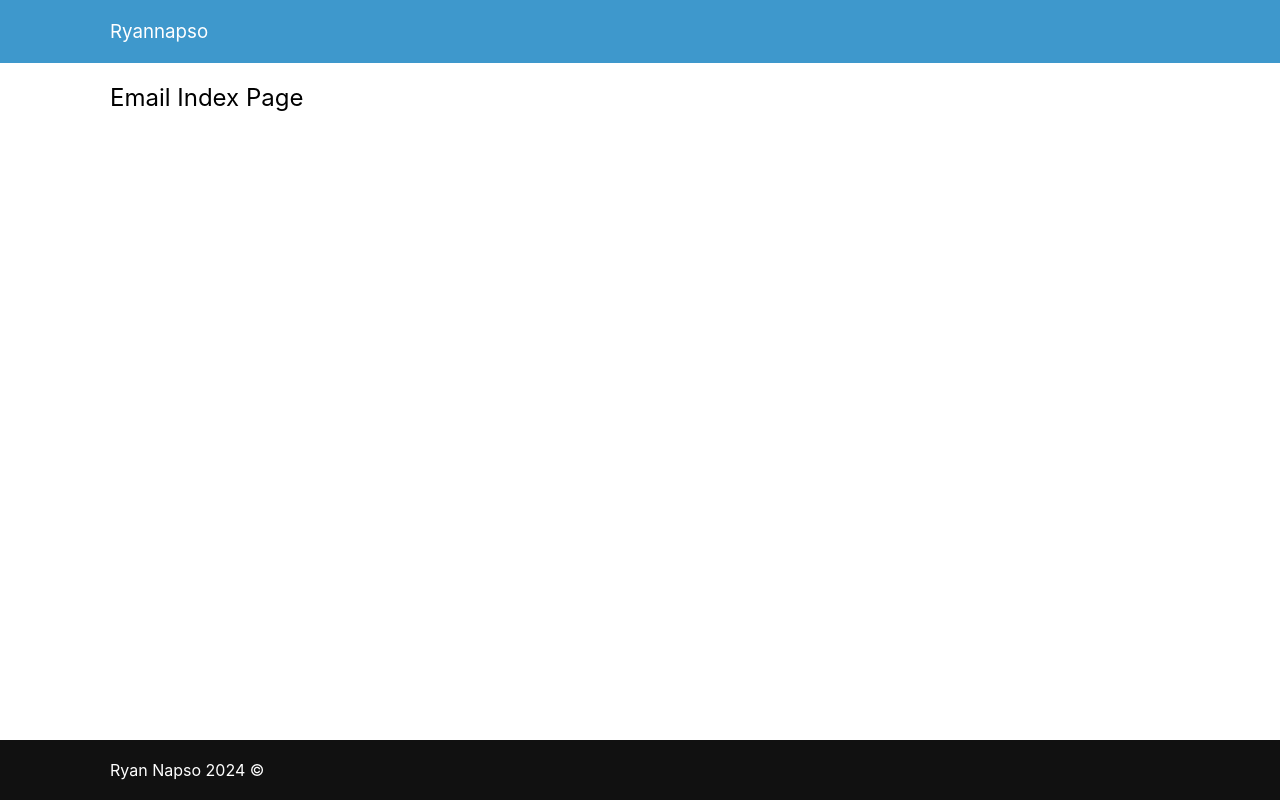
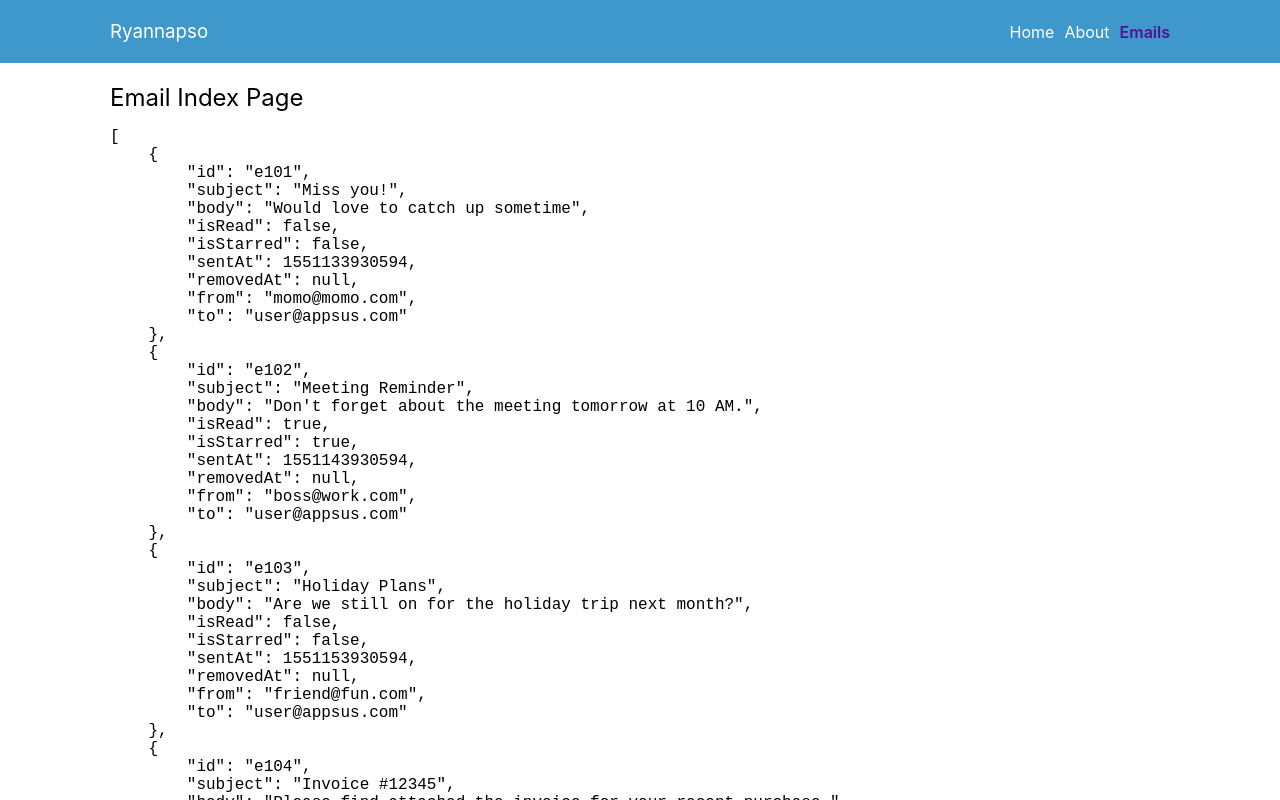
Before and after one commit to Ryannapso/MisterEmail-CA, a React (Vite) app: page /#/emailindex in a window 1280 px wide. Shown: the top 800 px of the page. Built offline with nearby package versions, Linux system fonts and the light colour scheme.

Commit message:
Added navigation and inital EmailIndex cmp

```diff
--- a/src/App.jsx
+++ b/src/App.jsx
@@ -2,16 +2,14 @@ import { HashRouter as Router, Routes, Route } from 'react-router-dom'
 import { HomePage } from './pages/HomePage';
 import { AboutUs } from './pages/AboutUs';
 import { EmailIndex } from './pages/EmailIndex';
+import { AppHeader } from './cmps/AppHeader';
+import { AppFooter } from './cmps/AppFooter';
 export function App() {
 
     return (
-        <section className='main-app'>
-            <header className="app-header">
-                <section className="container">
-                    <h1>Ryannapso</h1>
-                </section>
-            </header>
-            <Router>
+        <Router>
+            <section className='main-app'>
+                <AppHeader />
                 <main className='container'>
                     <Routes>
                         <Route path="/" element={<HomePage />} />
@@ -19,13 +17,9 @@ export function App() {
                         <Route path="/emailindex" element={<EmailIndex />} ></Route>
                     </Routes>
                 </main>
-            </Router>
-            <footer>
-                <section className="container">
-                    Ryan Napso 2024 &copy;
-                </section>
-            </footer>
-        </section>
+                <AppFooter />
+            </section>
+        </Router>
 
 
     )
--- a/src/assets/css/cmps/app-header.css
+++ b/src/assets/css/cmps/app-header.css
@@ -7,6 +7,7 @@
 .app-header section.container {
     display: flex;
     align-items: center;
+    justify-content: space-between;
 
 }
 
--- /dev/null
+++ b/src/cmps/AppFooter.jsx
@@ -0,0 +1,9 @@
+export function AppFooter() {
+    return (
+        <footer>
+            <section className="container">
+                Ryan Napso 2024 &copy;
+            </section>
+        </footer>
+    )
+}
--- /dev/null
+++ b/src/cmps/AppHeader.jsx
@@ -0,0 +1,16 @@
+import { NavLink } from "react-router-dom"
+
+export function AppHeader() {
+  return (
+    <header className="app-header">
+      <section className="container">
+        <h1>Ryannapso</h1>
+        <nav>
+          <NavLink to='/' >Home</NavLink>
+          <NavLink to='/aboutus' >About</NavLink>
+          <NavLink to='/emailindex' >Emails</NavLink>
+        </nav>
+      </section>
+    </header>
+  )
+}
--- a/src/pages/EmailIndex.jsx
+++ b/src/pages/EmailIndex.jsx
@@ -1,9 +1,28 @@
-
+import { useState } from "react"
+import { useEffect } from "react"
+import { emailService } from "../services/email.service"
 
 export function EmailIndex() {
+
+  const [emails, setEmails] = useState(null)
+
+  useEffect(() => {
+    loadEmails()
+  }, [])
+
+  async function loadEmails() {
+    try {
+      const emails = await emailService.query()
+      setEmails(emails)
+    } catch (error) {
+      console.log('Having issues with loading emails:', error)
+    }
+  }
+
   return (
     <div>
       <h1>Email Index Page</h1>
+      <pre>{JSON.stringify(emails, null, 4)}</pre>
     </div>
   )
 }
--- /dev/null
+++ b/src/services/email.service.js
@@ -0,0 +1,124 @@
+import { storageService } from './async-storage.service.js'
+import { utilService } from './util.service.js'
+
+
+
+export const emailService = {
+    query,
+    save,
+    remove,
+    getById,
+    createEmail,
+}
+
+    // const loggedinUser = {
+//     email: 'user@appsus.com',
+//     fullname: 'Mahatma Appsus'
+//     }
+
+const STORAGE_KEY = 'emails'
+
+_createEmails()
+
+async function query(filterBy) {
+    let emails = await storageService.query(STORAGE_KEY)
+    if (filterBy) {
+        var { type, maxBatteryStatus, minBatteryStatus, model } = filterBy
+        maxBatteryStatus = maxBatteryStatus || Infinity
+        minBatteryStatus = minBatteryStatus || 0
+        emails = emails.filter(email => email.type.toLowerCase().includes(type.toLowerCase()) && email.model.toLowerCase().includes(model.toLowerCase())
+            && (email.batteryStatus < maxBatteryStatus)
+            && email.batteryStatus > minBatteryStatus)
+    }
+    return emails
+}
+
+function getById(id) {
+    return storageService.get(STORAGE_KEY, id)
+}
+
+function remove(id) {
+    return storageService.remove(STORAGE_KEY, id)
+}
+
+function save(emailToSave) {
+    if (emailToSave.id) {
+        return storageService.put(STORAGE_KEY, emailToSave)
+    } else {
+        emailToSave.isOn = false
+        return storageService.post(STORAGE_KEY, emailToSave)
+    }
+}
+
+function createEmail(model = '', type = '', batteryStatus = 100) {
+    return {
+        model,
+        batteryStatus,
+        type
+    }
+}
+
+function _createEmails() {
+    let emails = utilService.loadFromStorage(STORAGE_KEY)
+    if (!emails || !emails.length) {
+        emails = [
+            {
+                id: 'e101',
+                subject: 'Miss you!',
+                body: 'Would love to catch up sometime',
+                isRead: false,
+                isStarred: false,
+                sentAt: 1551133930594,
+                removedAt: null,
+                from: 'momo@momo.com',
+                to: 'user@appsus.com'
+            },
+            {
+                id: 'e102',
+                subject: 'Meeting Reminder',
+                body: 'Don\'t forget about the meeting tomorrow at 10 AM.',
+                isRead: true,
+                isStarred: true,
+                sentAt: 1551143930594,
+                removedAt: null,
+                from: 'boss@work.com',
+                to: 'user@appsus.com'
+            },
+            {
+                id: 'e103',
+                subject: 'Holiday Plans',
+                body: 'Are we still on for the holiday trip next month?',
+                isRead: false,
+                isStarred: false,
+                sentAt: 1551153930594,
+                removedAt: null,
+                from: 'friend@fun.com',
+                to: 'user@appsus.com'
+            },
+            {
+                id: 'e104',
+                subject: 'Invoice #12345',
+                body: 'Please find attached the invoice for your recent purchase.',
+                isRead: true,
+                isStarred: false,
+                sentAt: 1551163930594,
+                removedAt: null,
+                from: 'billing@store.com',
+                to: 'user@appsus.com'
+            },
+            {
+                id: 'e105',
+                subject: 'Welcome to Our Service!',
+                body: 'Thank you for signing up. We hope you enjoy our service.',
+                isRead: false,
+                isStarred: true,
+                sentAt: 1551173930594,
+                removedAt: null,
+                from: 'support@service.com',
+                to: 'user@appsus.com'
+            }
+        ];
+
+        utilService.saveToStorage(STORAGE_KEY, emails)
+    }
+}
```
Also changed, not shown: src/services/robot.service.js (deleted, +0 -65 lines).
